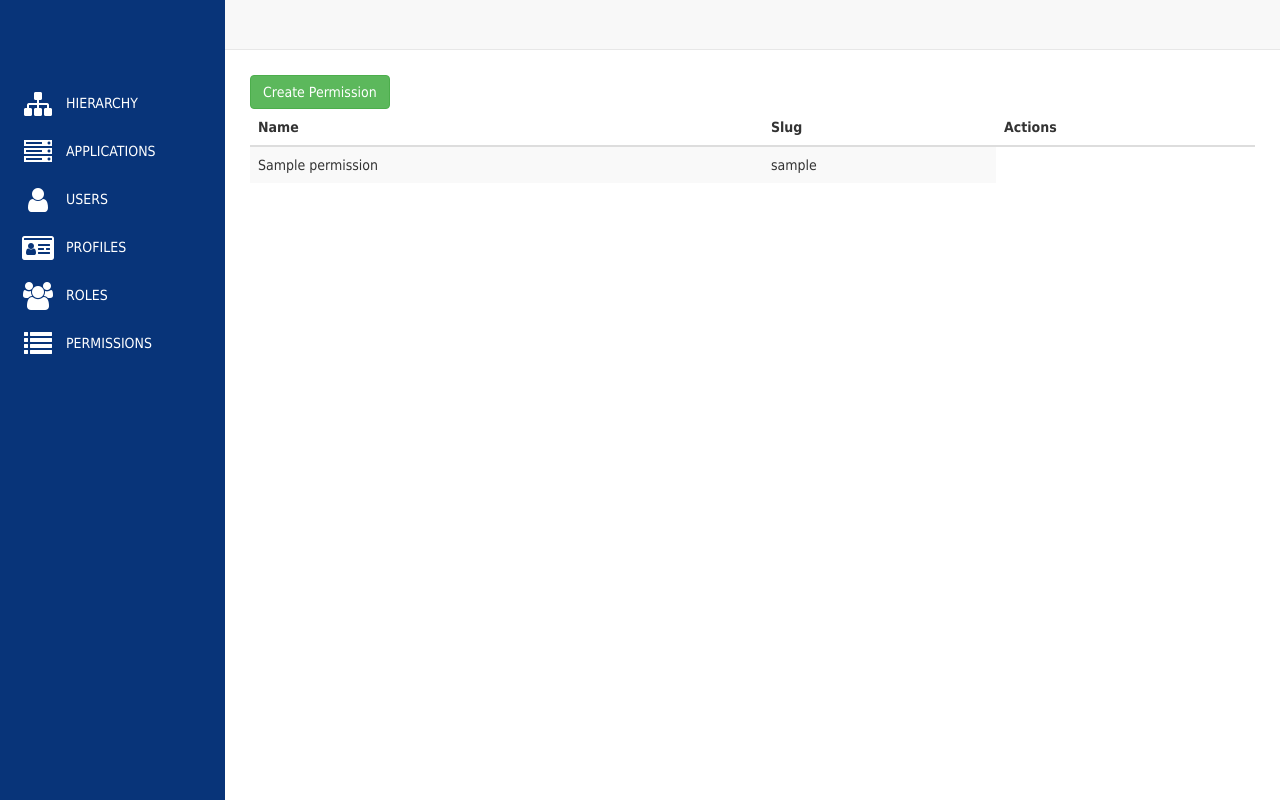
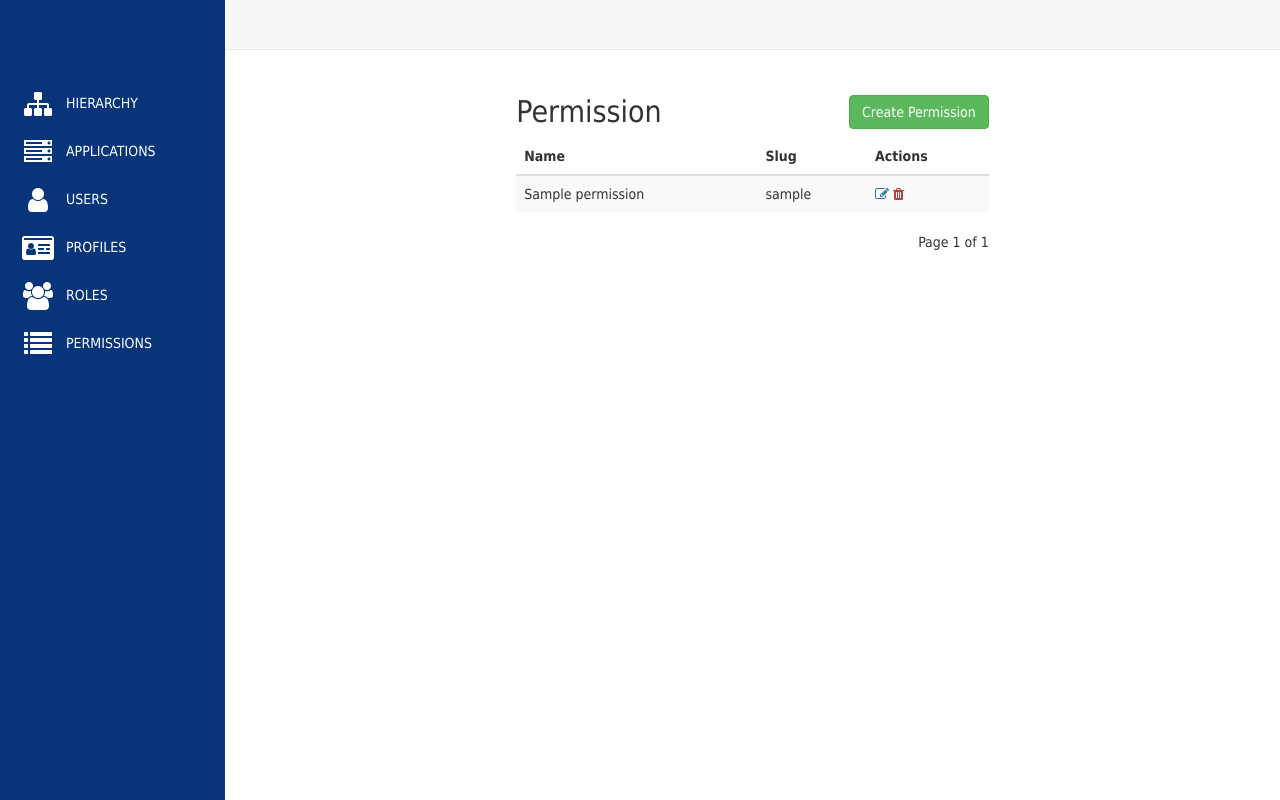
Before and after one commit to TrianglePlusPlus/houdini, a Django app: template houdini/core/templates/core/permissions.html in a window 1280 px wide. Run offline with Django 3.2, Linux system fonts and the light colour scheme; the template is opened without the code that fills it: most values are stand-ins (such as "Sample title", 1, 10 or a date in 2020); parts of the project's set-up code (start-up, migrations or seed data) failed here and were passed over; some libraries are stand-ins or nearby versions.

Commit message:
Permissions

```diff
--- a/houdini/core/forms.py
+++ b/houdini/core/forms.py
@@ -6,13 +6,12 @@ from .models import Permission
 class PermissionForm(ModelForm):
     class Meta:
         model = Permission
-        fields = '__all__'
+        fields = ('name',)
 
     def __init__(self, *args, **kwargs):
         super(PermissionForm, self).__init__(*args, **kwargs)
 
         self.fields['name'].widget.attrs.update({'class': 'form-control'})
-        self.fields['slug'].widget.attrs.update({'class': 'form-control'})
 
     def clean(self):
         super(PermissionForm, self).clean()
--- a/houdini/core/templates/core/permissions.html
+++ b/houdini/core/templates/core/permissions.html
@@ -1,6 +1,10 @@
 {% extends 'core/base.html' %}
 {% block content %}
-<a class="btn btn-success" href="/permissions/create">Create Permission</a>
+<div class="col-md-6 col-md-offset-3">
+	<h2>
+		Permission
+		<a class="btn btn-success pull-right" href="/permissions/create">Create Permission</a>
+	</h2>
 	<table class="table table-striped">
 		<thead>
 			<tr>
@@ -14,8 +18,26 @@
 			<tr>
 				<td>{{ permission.name }}</td>
 				<td>{{ permission.slug }}</td>
+				<td>
+					<a href="/permissions/edit/{{ permission.id }}"><span class="fa fa-pencil-square-o text-info"></span></a>
+					<a href="/permissions/delete/{{ permission.id }}"><span class="fa fa-trash text-danger"></span></a>
+				</td>
 			</tr>
 			{% endfor %}
 		</tbody>
 	</table>
+	<div>
+		<span class="step-links pull-left">
+			{% if permissions.has_previous %}
+			<a href="?page={{ permissions.previous_page_number }}">previous</a>
+			{% endif %}
+			{% if permissions.has_next %}
+			<a href="?page={{ permissions.next_page_number }}">next</a>
+			{% endif %}
+		</span>
+		<div class="pull-right">
+					<span class="current">Page {{ permissions.number }} of {{ permissions.paginator.num_pages }}</span>
+		</div>
+	</div>
+</div>
 {% endblock %}
--- a/houdini/core/urls.py
+++ b/houdini/core/urls.py
@@ -11,5 +11,7 @@ urlpatterns = [
     url(r'^profiles$', views.profiles, name='profiles'),
     url(r'^roles$', views.roles, name='roles'),
     url(r'^permissions$', views.permissions, name='permissions'),
-    url(r'^permissions/create$', views.create_permission, name='create_permission')
+    url(r'^permissions/create$', views.create_permission, name='create_permission'),
+    url(r'^permissions/edit/(\d+)$', views.edit_permission, name='edit_permission'),
+    url(r'^permissions/delete/(\d+)$', views.delete_permission, name='delete_permission'),
 ]
--- a/houdini/houdini/settings.py
+++ b/houdini/houdini/settings.py
@@ -41,7 +41,6 @@ INSTALLED_APPS = [
     'django.contrib.sessions',
     'django.contrib.messages',
     'django.contrib.staticfiles',
-    'django_tables2',
     'core',
 ]
 
@@ -68,7 +67,6 @@ TEMPLATES = [
                 'django.template.context_processors.request',
                 'django.contrib.auth.context_processors.auth',
                 'django.contrib.messages.context_processors.messages',
-                'django.template.context_processors.request',
             ],
         },
     },
```
Also changed, not shown: houdini/core/tables.py (deleted, +0 -14 lines), houdini/core/views.py (+23 -5 lines). Lines whose indentation alone changed are shown as unchanged.
